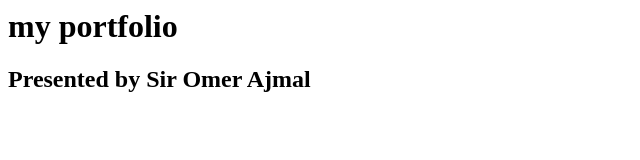
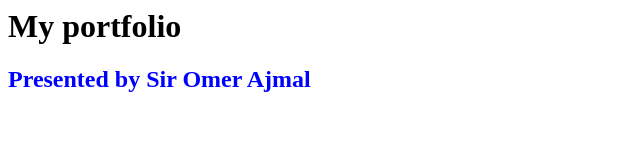
Before and after one commit to mezain71/Portfolio, a plain HTML site: page index.html in a window 1280 px wide. Shown: the whole page, without its empty margins (0-640 px from the left). Drawn offline with Linux system fonts and the light colour scheme.

Commit message:
Update index.html

```diff
--- a/index.html
+++ b/index.html
@@ -13,5 +13,5 @@ HINT for TODO 6: You can use the height attribute set to 200 to make the image s
 https://developer.mozilla.org/en-US/docs/Web/HTML/Element/img#attr-height -->
 
 <!-- TODO 7: Add the Contact Me and About Me page links -->
-  <h1>my portfolio</h1>
-  <h2> Presented by Sir Omer Ajmal</h2>
+  <h1>My portfolio</h1>
+  <h2  style = "color:blue;"> Presented by Sir Omer Ajmal</h2>
```
